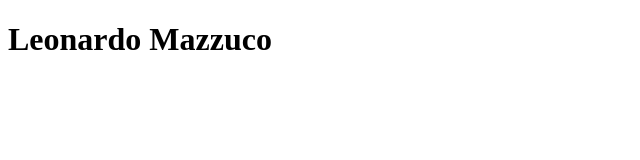
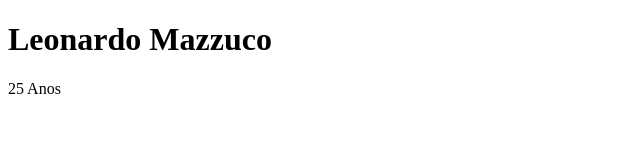
Before and after one commit to LeonardoMazzuco/Repositorio-Aula4, a plain HTML site: page index.html in a window 1280 px wide. Shown: the full height of the page, 0-640 px from the left. Drawn offline with Linux system fonts and the light colour scheme.

Commit message:
NewTeste

```diff
--- a/index.html
+++ b/index.html
@@ -8,6 +8,7 @@
 </head>
 <body>
     <h1>Leonardo Mazzuco</h1>
+    <p>25 Anos</p>
 
 </body>
 </html>
```
